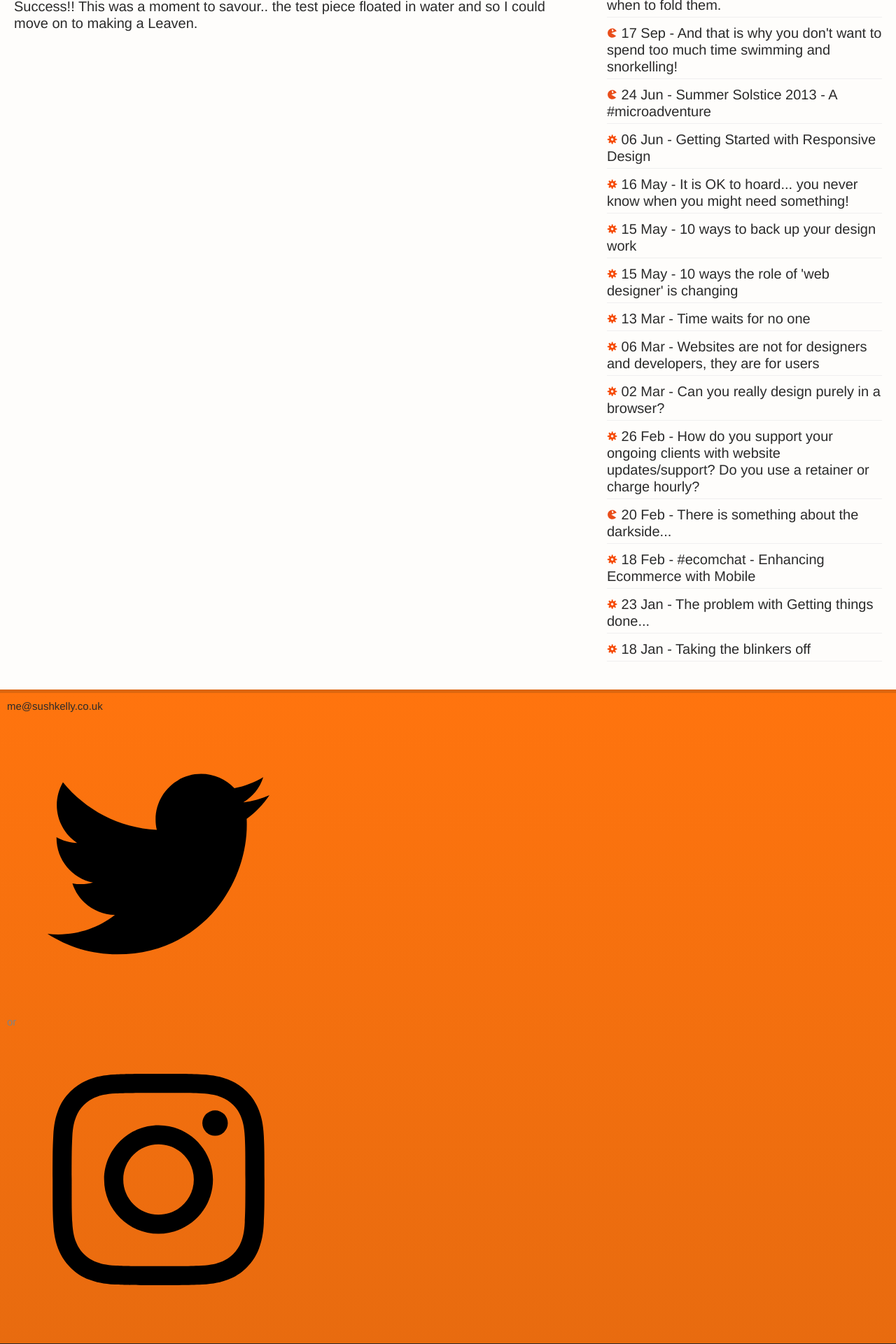
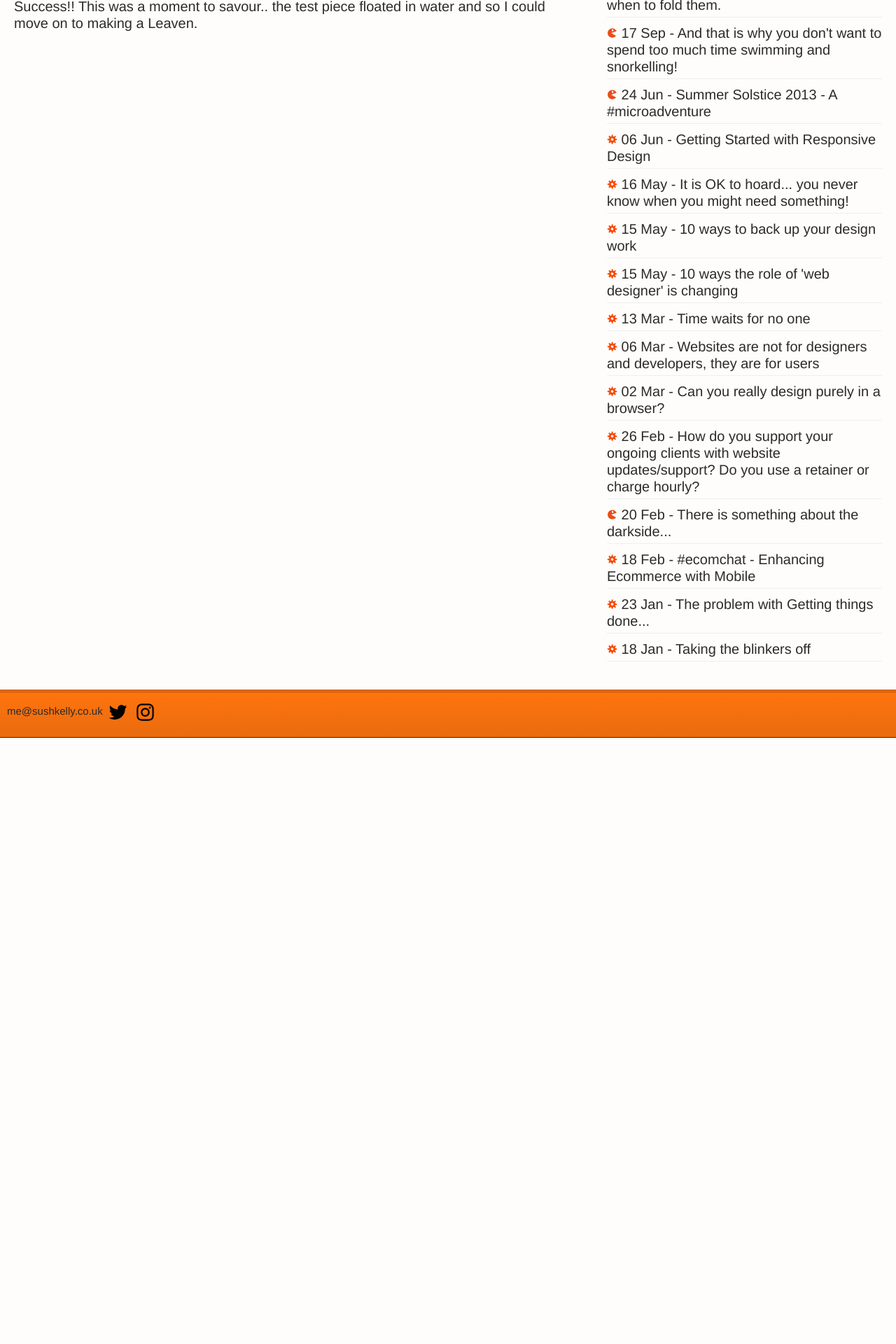
Before and after one commit to maxray/maxray.github.io, a Jekyll site: the page built from index.html, in a window 1280 px wide. Shown: the part 1250-3170 px from the top of the page at 70% size. Built offline with Jekyll 4.4.1, drawn with Linux system fonts in a browser that asks for light colours; after the commit the page ends 2304 px from its top, so only the background shows below that.

Commit message:
size the footer image

```diff
--- a/_includes/footer.html
+++ b/_includes/footer.html
@@ -3,7 +3,7 @@
   <div class="wrapper">
     <div class="footer-col-wrapper">
       <div class="footer-col footer-col-1">
-          <a href="mailto:{{ site.email }}">{{ site.email }}</a> <a class="page-link" href="https://twitter.com/maxray" target="_blank"><img src="{{ site.baseurl }}/assets/twitter.svg"></a> or <a class="page-link" href="http://instagram.com/sushkelly" target="_blank"><img src="{{ site.baseurl }}/assets/instagram.svg"></a></li>
+          <a href="mailto:{{ site.email }}">{{ site.email }}</a> <a class="page-link" href="https://twitter.com/maxray" target="_blank"><img src="{{ site.baseurl }}/assets/twitter.svg"></a> <a class="page-link" href="http://instagram.com/sushkelly" target="_blank"><img src="{{ site.baseurl }}/assets/instagram.svg"></a></li>
         </ul>
       </div>
 
--- a/_sass/_layout.scss
+++ b/_sass/_layout.scss
@@ -172,6 +172,10 @@
         border-top: 5px solid $brand-color;
         border-bottom: 1px solid $nice-black;
         padding:.5em 1em .5em .5em;
+
+        img {
+            max-width:35px;
+        }
 
 }
 
```
